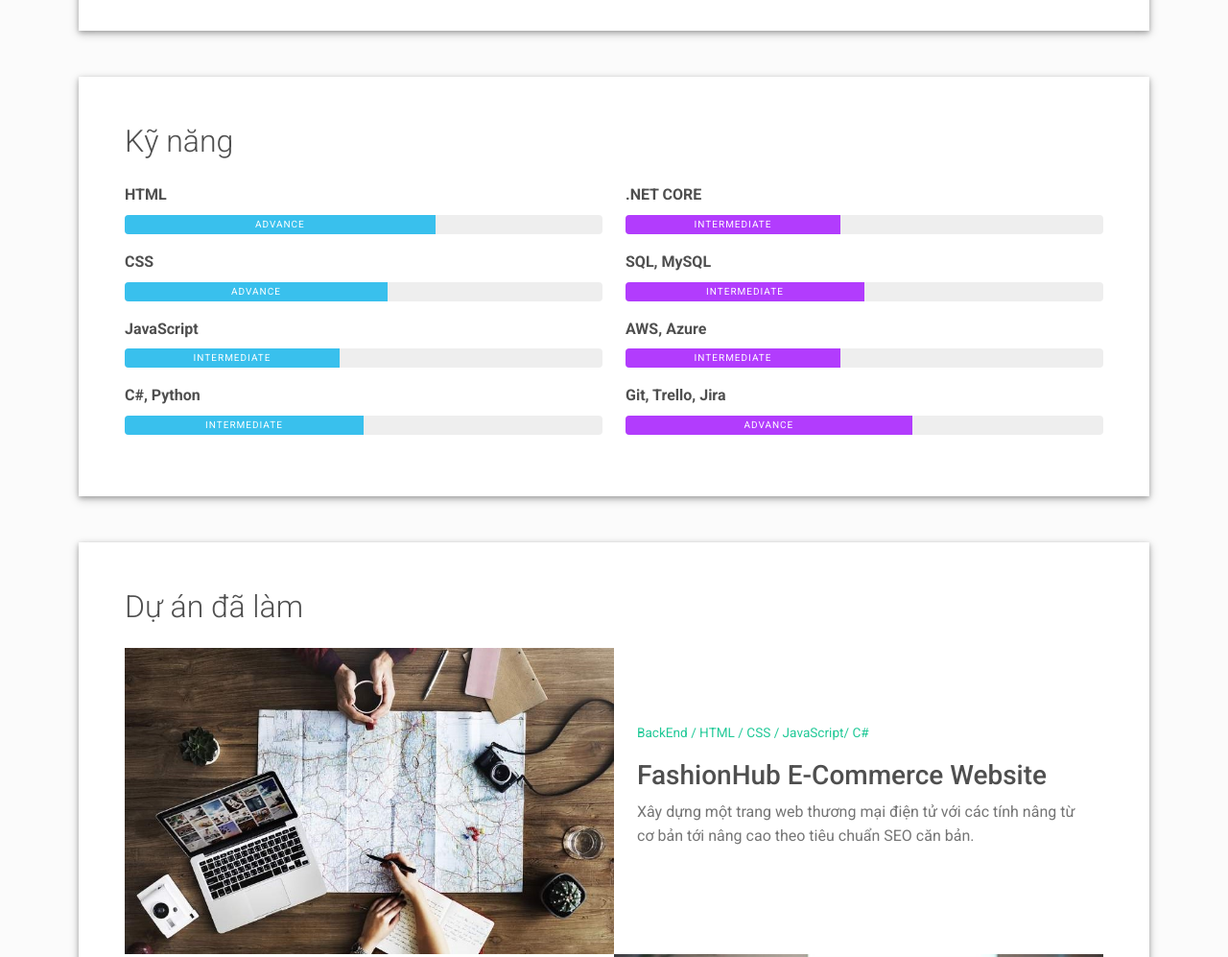
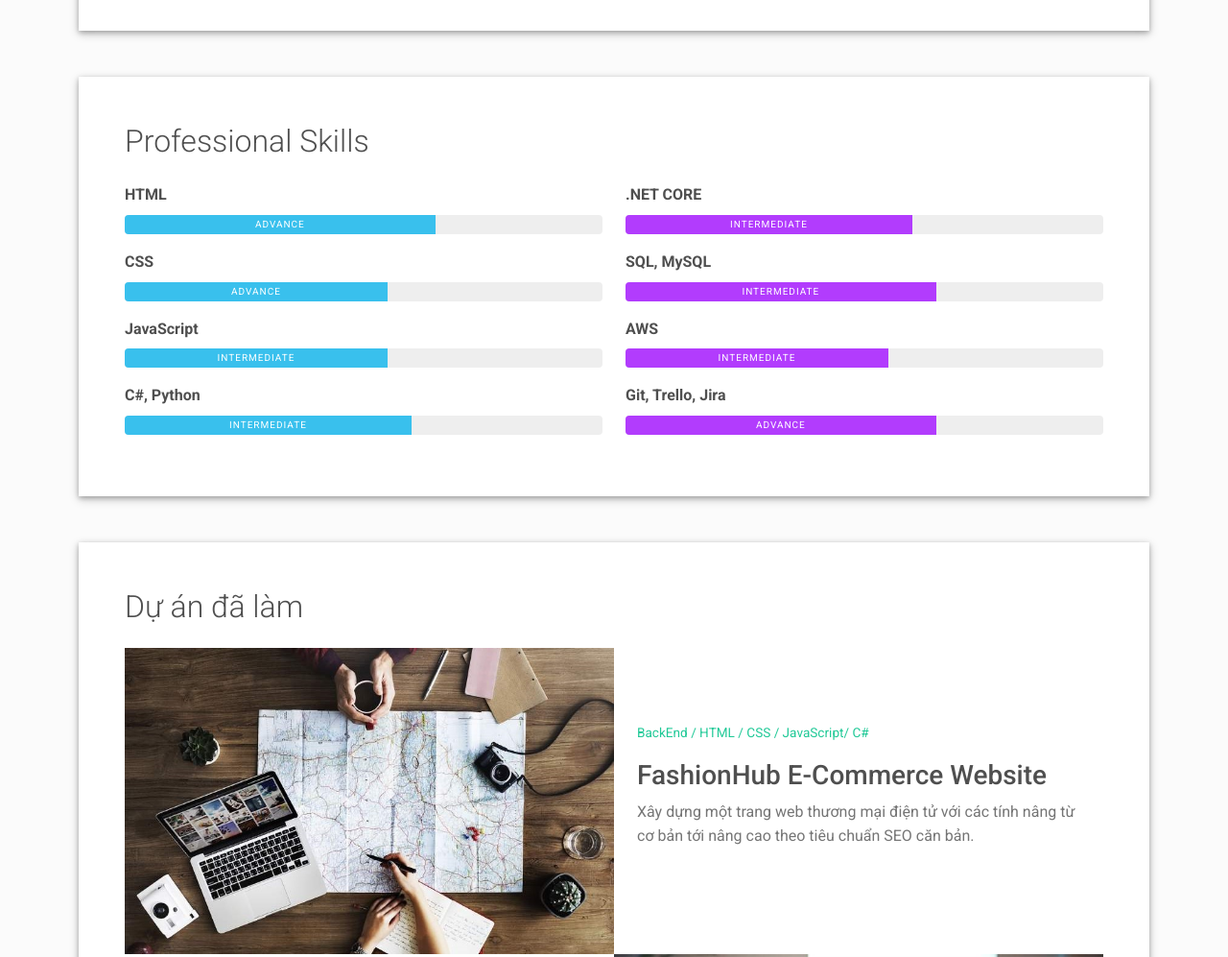
Before and after one commit to huynh156/CV, a plain HTML site: page VN_index.html in a window 1280 px wide. Shown: the part 980-1977 px from the top of the page at 96% size. Drawn offline with Linux system fonts and the light colour scheme.

Commit message:
cập nhật ref

```diff
--- a/VN_index.html
+++ b/VN_index.html
@@ -148,7 +148,7 @@
                 </div>
                 <div class="shadow-1-strong bg-white my-5 p-5" id="skills">
                     <div class="skills-section">
-                        <h2 class="h2 fw-light mb-4">Kỹ năng </h2>
+                        <h2 class="h2 fw-light mb-4">Professional Skills</h2>
                         <div class="row">
                             <div class="col-md-6">
                                 <div class="mb-3">
@@ -166,13 +166,13 @@
                                 <div class="mb-3">
                                     <span class="fw-bolder">JavaScript</span>
                                     <div class="progress my-2 rounded" style="height: 20px">
-                                        <div class="progress-bar bg-info" role="progressbar" data-aos="zoom-in-right" data-aos-delay="300" data-aos-anchor=".skills-section" style="width: 45%" aria-valuenow="45" aria-valuemin="0" aria-valuemax="100">Intermediate</div>
+                                        <div class="progress-bar bg-info" role="progressbar" data-aos="zoom-in-right" data-aos-delay="300" data-aos-anchor=".skills-section" style="width: 55%" aria-valuenow="55" aria-valuemin="0" aria-valuemax="100">Intermediate</div>
                                     </div>
                                 </div>
                                 <div class="mb-3">
                                     <span class="fw-bolder">C#, Python</span>
                                     <div class="progress my-2 rounded" style="height: 20px">
-                                        <div class="progress-bar bg-info" role="progressbar" data-aos="zoom-in-right" data-aos-delay="300" data-aos-anchor=".skills-section" style="width: 50%" aria-valuenow="50" aria-valuemin="0" aria-valuemax="100">Intermediate</div>
+                                        <div class="progress-bar bg-info" role="progressbar" data-aos="zoom-in-right" data-aos-delay="300" data-aos-anchor=".skills-section" style="width: 60%" aria-valuenow="60" aria-valuemin="0" aria-valuemax="100">Intermediate</div>
                                     </div>
                                 </div>
                             </div>
@@ -180,25 +180,25 @@
                                 <div class="mb-3">
                                     <span class="fw-bolder">.NET CORE</span>
                                     <div class="progress my-2 rounded" style="height: 20px">
-                                        <div class="progress-bar bg-secondary" role="progressbar" data-aos="zoom-in-right" data-aos-delay="400" data-aos-anchor=".skills-section" style="width: 45%" aria-valuenow="45" aria-valuemin="0" aria-valuemax="100">Intermediate</div>
+                                        <div class="progress-bar bg-secondary" role="progressbar" data-aos="zoom-in-right" data-aos-delay="400" data-aos-anchor=".skills-section" style="width: 60%" aria-valuenow="60" aria-valuemin="0" aria-valuemax="100">Intermediate</div>
                                     </div>
                                 </div>
                                 <div class="mb-3">
                                     <span class="fw-bolder">SQL, MySQL</span>
                                     <div class="progress my-2 rounded" style="height: 20px">
-                                        <div class="progress-bar bg-secondary" role="progressbar" data-aos="zoom-in-right" data-aos-delay="400" data-aos-anchor=".skills-section" style="width: 50%" aria-valuenow="50" aria-valuemin="0" aria-valuemax="100">Intermediate</div>
+                                        <div class="progress-bar bg-secondary" role="progressbar" data-aos="zoom-in-right" data-aos-delay="400" data-aos-anchor=".skills-section" style="width: 65%" aria-valuenow="65" aria-valuemin="0" aria-valuemax="100">Intermediate</div>
                                     </div>
                                 </div>
                                 <div class="mb-3">
-                                    <span class="fw-bolder">AWS, Azure</span>
+                                    <span class="fw-bolder">AWS</span>
                                     <div class="progress my-2 rounded" style="height: 20px">
-                                        <div class="progress-bar bg-secondary" role="progressbar" data-aos="zoom-in-right" data-aos-delay="500" data-aos-anchor=".skills-section" style="width: 45%" aria-valuenow="45" aria-valuemin="0" aria-valuemax="100">Intermediate</div>
+                                        <div class="progress-bar bg-secondary" role="progressbar" data-aos="zoom-in-right" data-aos-delay="500" data-aos-anchor=".skills-section" style="width: 55%" aria-valuenow="55" aria-valuemin="0" aria-valuemax="100">Intermediate</div>
                                     </div>
                                 </div>
                                 <div class="mb-3">
                                     <span class="fw-bolder">Git, Trello, Jira</span>
                                     <div class="progress my-2 rounded" style="height: 20px">
-                                        <div class="progress-bar bg-secondary" role="progressbar" data-aos="zoom-in-right" data-aos-delay="600" data-aos-anchor=".skills-section" style="width: 60%" aria-valuenow="60" aria-valuemin="0" aria-valuemax="100">Advance</div>
+                                        <div class="progress-bar bg-secondary" role="progressbar" data-aos="zoom-in-right" data-aos-delay="600" data-aos-anchor=".skills-section" style="width: 65%" aria-valuenow="65" aria-valuemin="0" aria-valuemax="100">Advance</div>
                                     </div>
                                 </div>
                             </div>
@@ -215,7 +215,8 @@
                                     <p class="text-teal text-small">BackEnd / HTML / CSS / JavaScript/ C#</p>
                                     <h3>FashionHub E-Commerce Website</h3>
                                     <p class="text-muted">
-                                    Xây dựng một trang web thương mại điện tử với các tính nâng từ cơ bản tới nâng cao theo tiêu chuẩn SEO căn bản.</p>
+                                        Xây dựng một trang web thương mại điện tử với các tính nâng từ cơ bản tới nâng cao theo tiêu chuẩn SEO căn bản.
+                                    </p>
                                 </div>
                             </div>
                         </div>
@@ -305,6 +306,21 @@
                     </div>
                 </div>
 
+                <div class="shadow-1-strong bg-white my-5 p-5" id="contact">
+                    <div class="contant-section">
+                        <h2 class="h2 fw-light text mb-4">References</h2>
+                        <div class="row mb-4">
+                            <div class="col-md-5" data-aos="fade-left" data-aos-delay="200">
+                                <div class="mt-1">
+                                    <div class="h6">Senior Developer</div>
+                                    <div class="h6">Lương Trần Hy Hiến</div>
+                                    <div class="h6">hien.th.luong@dektech.com.au</div>
+                                </div>
+                            </div>
+
+                        </div>
+                    </div>
+                </div>
 
                 <div class="shadow-1-strong bg-white my-5 p-5" id="contact">
                     <div class="contant-section">
```
Also changed, not shown: index.html (+22 -7 lines).
